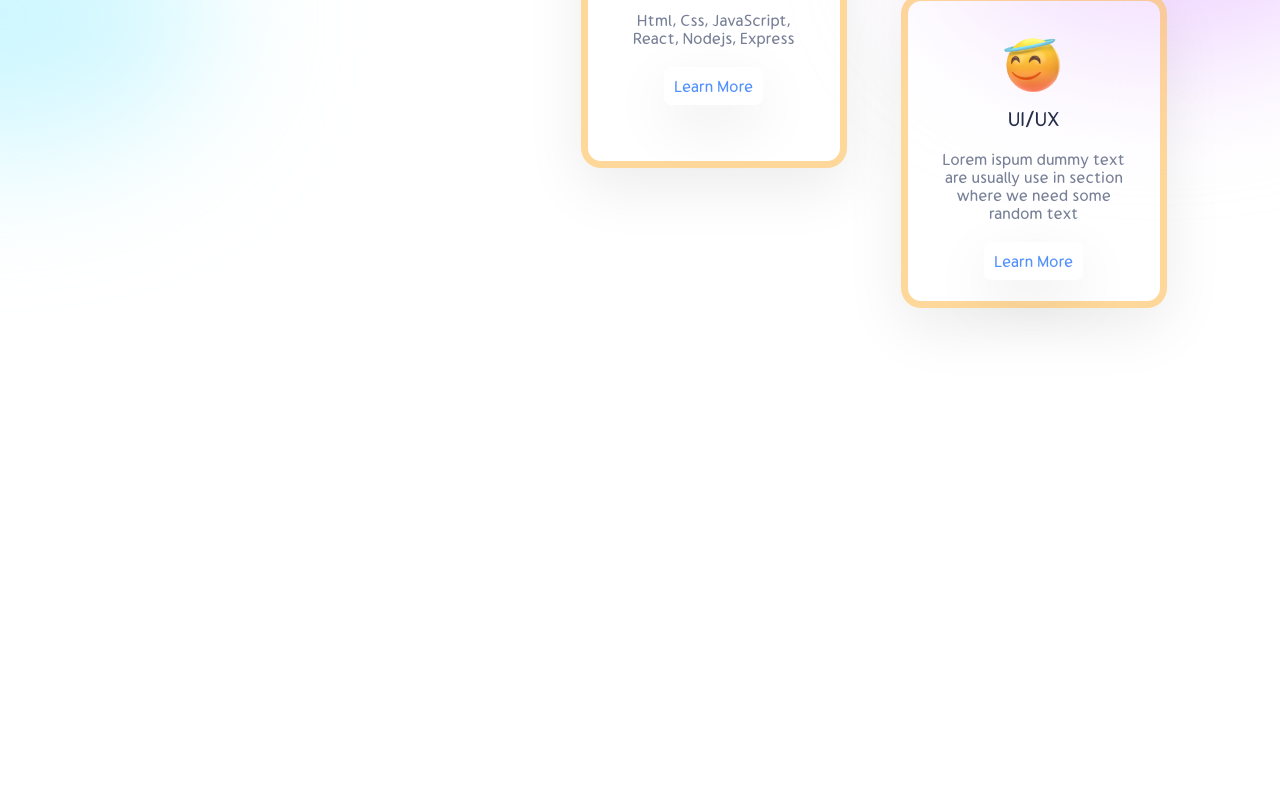
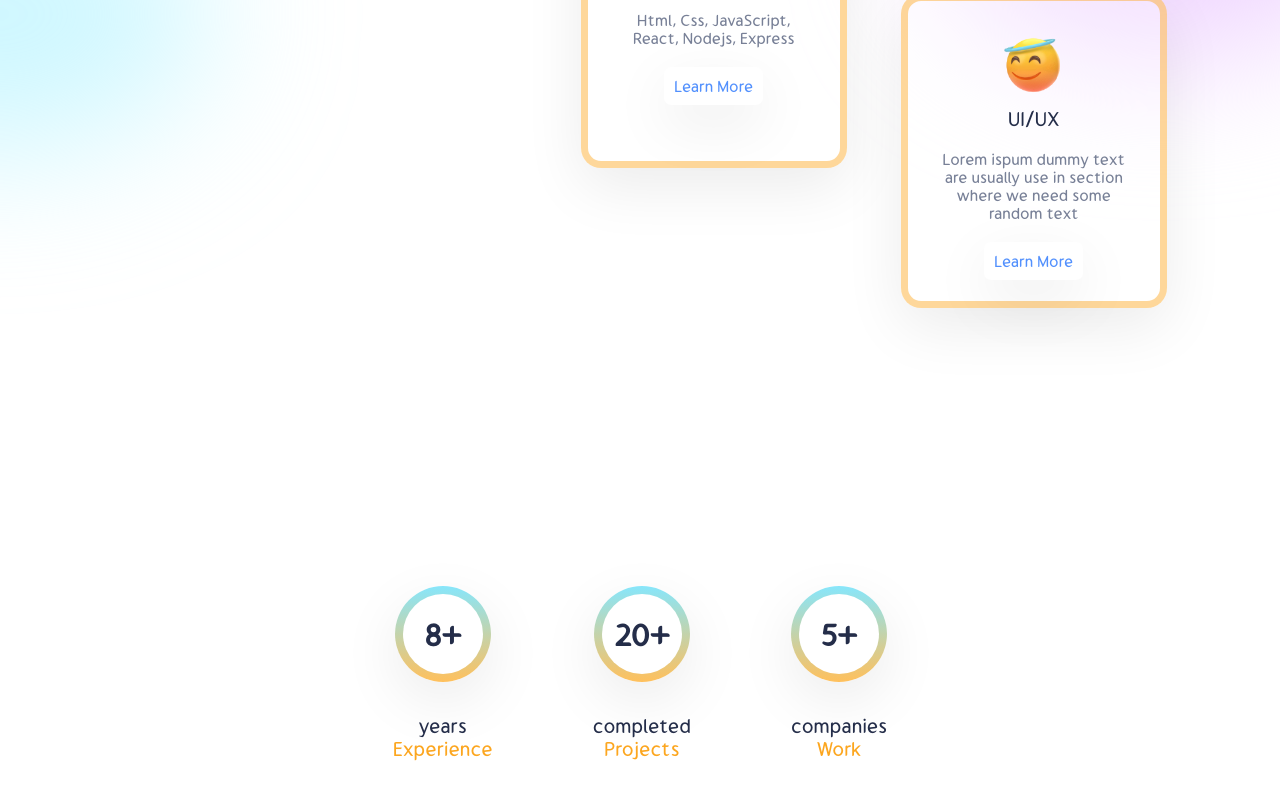
Before and after one commit to rutvij-fsd/rutvij_portfolio, a React (Create React App) app: page / in a window 1280 px wide. Shown: the part 1392-2192 px from the top of the page. Before the commit the page ends 1996 px from the top, so only its background shows below. Built offline with nearby package versions, Linux system fonts and the light colour scheme.

Commit message:
Add Experience Section

```diff
--- a/src/App.js
+++ b/src/App.js
@@ -2,12 +2,14 @@
 import Navbar from './Component/Navbar/Navbar';
 import Intro from './Component/Intro/Intro';
 import Services from './Component/Services/Services';
+import Experience from './Component/Experience/Experience';
 function App() {
   return (
     <div className="App">
      <Navbar/>
      <Intro/>
      <Services/>
+     <Experience/>
 
     </div>
   );
--- /dev/null
+++ b/src/Component/Experience/Experience.css
@@ -0,0 +1,45 @@
+.experience{
+    display:flex;
+    justify-items: center;
+    justify-content: center;
+    gap:5rem;
+    height: 30vh;
+    margin-bottom: 8rem;
+}
+
+.achievement{
+    display: flex;
+    flex-direction: column;
+    align-items: center;
+}
+
+.circle {
+    width: 4rem;
+    height: 4rem;
+    background: white;
+    border-radius: 100%;
+    position: relative;
+    display: flex;
+    align-items: center;
+    justify-content: center;
+    font-size: 1.5rem;
+    font-weight: bold;
+    margin-bottom: 2rem;
+}
+
+.circle::before {
+    border-radius: 100%;
+    content: '';
+    background-image: linear-gradient(to bottom, #87e6fb 0%, #ffc05c 100%);
+    top: -8px;
+    left: -8px;
+    bottom: -8px;
+    right: -8px;
+    position: absolute;
+    z-index:-1;
+    box-shadow: var(--boxShadow);
+}
+
+.achievement span:nth-of-type(2){
+    color: var(--orange);
+}
--- /dev/null
+++ b/src/Component/Experience/Experience.jsx
@@ -0,0 +1,25 @@
+import React from 'react'
+import './Experience.css'
+const Experince = () => {
+  return (
+    <div className="experience" >
+      <div className="achievement">
+        <div className="circle">8+</div>
+        <span>years </span>
+        <span>Experience</span>
+      </div>
+      <div className="achievement">
+        <div className="circle">20+</div>
+        <span>completed </span>
+        <span>Projects</span>
+      </div>
+      <div className="achievement">
+        <div className="circle">5+</div>
+        <span>companies </span>
+        <span>Work</span>
+      </div>
+    </div>
+  )
+}
+
+export default Experince
```
